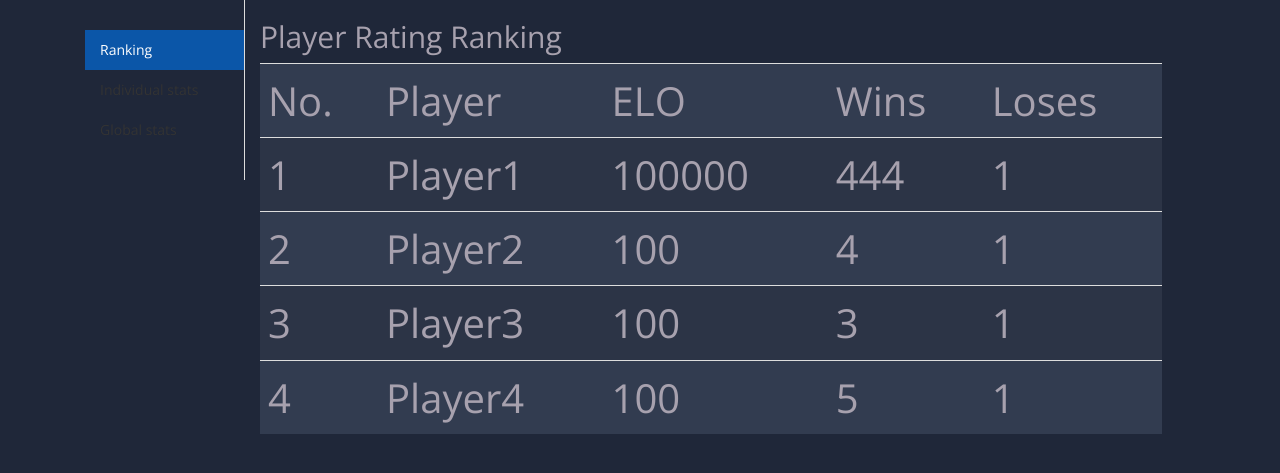
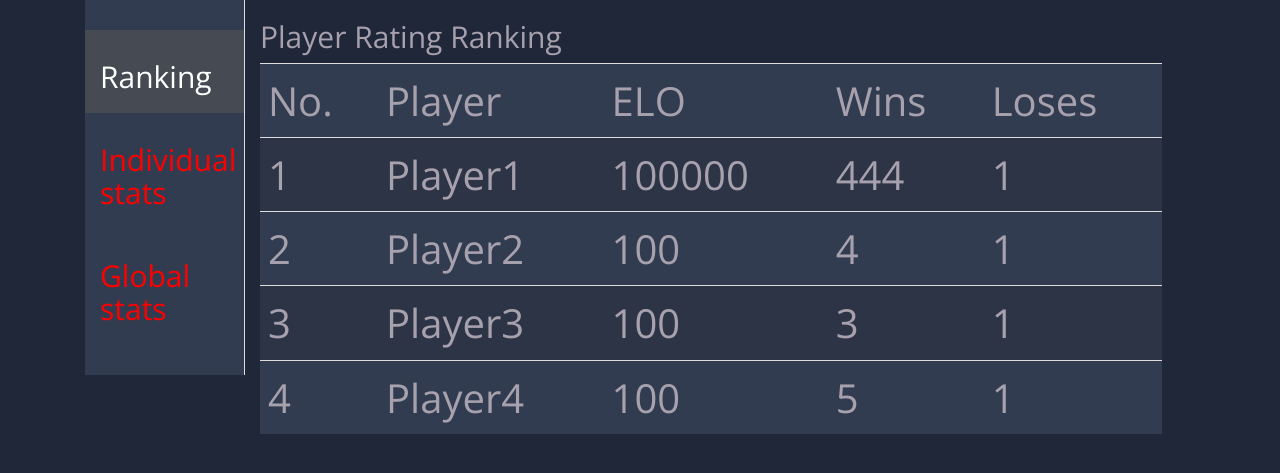
Before and after one commit to Vrq/FoosballRatingApp, a web app: page / in a window 1280 px wide. Shown: the top 473 px of the page. Run offline with its HTML, style and script files only (its server is not run), Linux system fonts and the light colour scheme; data that the repository does not hold is empty; some libraries are stand-ins or nearby versions.

Commit message:
dashboard design

```diff
--- a/src/main/webapp/css/bootstrapShadowing.css
+++ b/src/main/webapp/css/bootstrapShadowing.css
@@ -2,9 +2,10 @@
     width: 100%;
     padding: 30px 0;
     border-right: 1px solid #ddd;
+    background-color: #323C50;
 }
 .nav-sidebar a {
-    color: #333;
+    color: red;
     -webkit-transition: all 0.08s linear;
     -moz-transition: all 0.08s linear;
     -o-transition: all 0.08s linear;
@@ -12,11 +13,11 @@
 }
 .nav-sidebar .active a {
     cursor: default;
-    background-color: #0b56a8;
+    background-color: #464A52;
     color: #fff;
 }
 .nav-sidebar .active a:hover {
-    background-color: #E50000;
+    background-color: #464A52;
 }
 .nav-sidebar .text-overflow a,
 .nav-sidebar .text-overflow .media-body {
--- a/src/main/webapp/index.html
+++ b/src/main/webapp/index.html
@@ -14,9 +14,9 @@
 	<div class="col-sm-2">
     <nav class="nav-sidebar">
   		<ul class="nav tabs">
-        <li class="active"><a href="#tab1" data-toggle="tab">Ranking</a></li>
-        <li class=""><a href="#tab2" data-toggle="tab">Individual stats</a></li>
-        <li class=""><a href="#tab3" data-toggle="tab">Global stats</a></li>
+        <li class="active"><a href="#tab1" data-toggle="tab"><h2>Ranking</h2></a></li>
+        <li class=""><a href="#tab2" data-toggle="tab"><h2>Individual stats</h2></a></li>
+        <li class=""><a href="#tab3" data-toggle="tab"><h2>Global stats</h2></a></li>
   		</ul>
 	  </nav>
   </div>
```
Also changed, not shown: src/main/webapp/css/mainStylesheet.css (line endings or trailing spaces).
